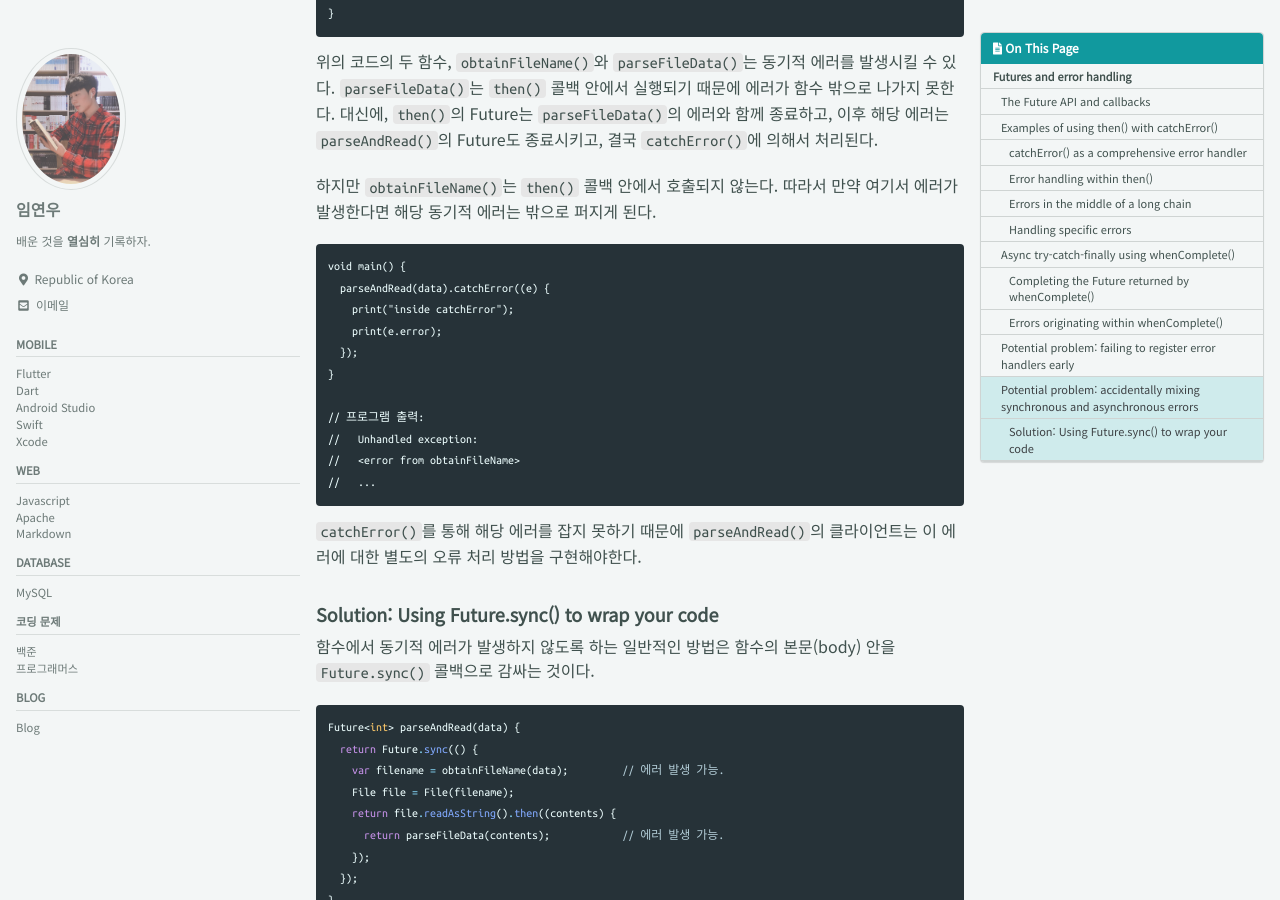
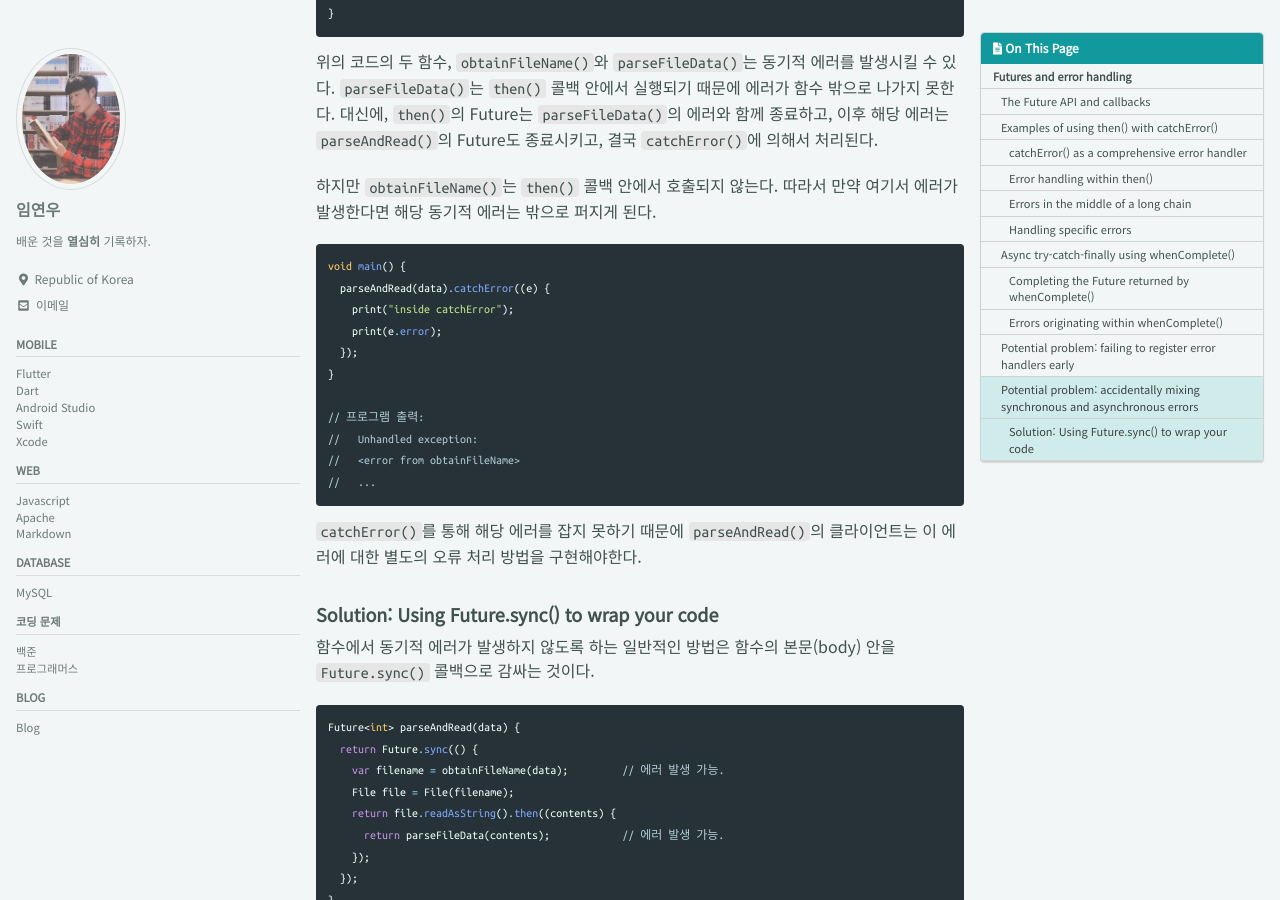
Before and after one commit to terry1213/terry1213.github.io, a Jekyll site: the page built from _posts/2021-02-09-dart-futures-and-error-handling.md, in a window 1280 px wide and 900 px high, scrolled down 5915 px. Built offline with Jekyll 4.4.1, drawn with Linux system fonts in a browser that asks for light colours; cached includes are drawn as plain includes; comment, search, counter and statistics services are not loaded.

````diff
--- a/_posts/2021-02-09-dart-futures-and-error-handling.md
+++ b/_posts/2021-02-09-dart-futures-and-error-handling.md
@@ -238,7 +238,7 @@
 
 하지만 `obtainFileName()`는 `then()` 콜백 안에서 호출되지 않는다. 따라서 만약 여기서 에러가 발생한다면 해당 동기적 에러는 밖으로 퍼지게 된다.
 
-```
+``` dart
 void main() {
   parseAndRead(data).catchError((e) {
     print("inside catchError");
````
